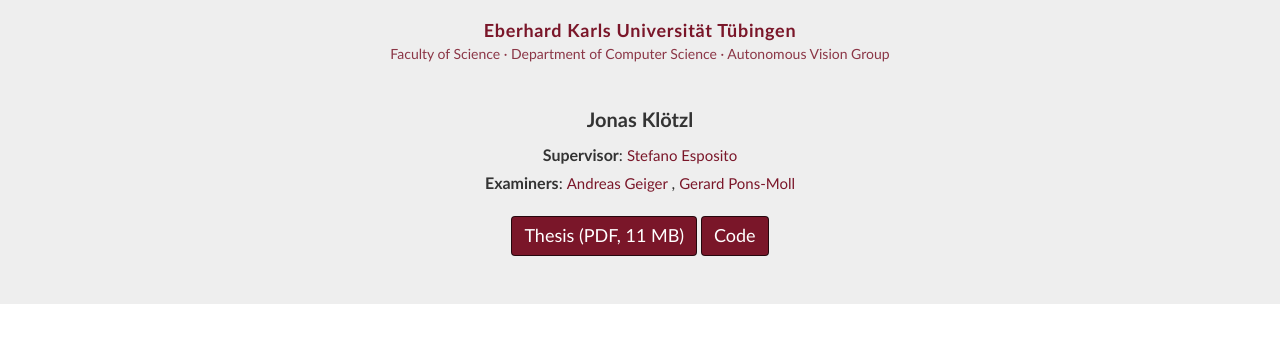
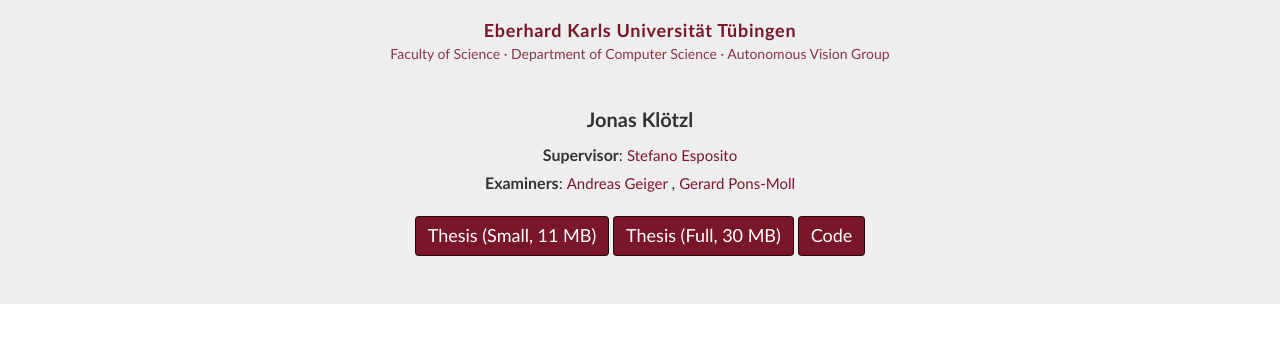
Before and after one commit to jonaskloetzl/MonoPriorsDyGauBench, a plain HTML site: page index.html in a window 1280 px wide. Shown: the part 182-542 px from the top of the page. Drawn offline with nearby package versions, Linux system fonts and the light colour scheme; some packages are replaced by stand-ins of ours; a script that the page names is missing; some icons are missing.

Commit message:
uploaded full resolution thesis

```diff
--- a/index.html
+++ b/index.html
@@ -150,7 +150,12 @@
             <a class="btn btn-primary" style="background-color:#7a1629; border-color:#000000b0;"
                 href="MasterThesisJonasKloetzl_small.pdf" target="_blank" rel="noopener noreferrer"
                 title="Open my Master’s thesis in a new window">
-                Thesis (PDF, 11 MB)
+                Thesis (Small, 11 MB)
+            </a>
+            <a class="btn btn-primary" style="background-color:#7a1629; border-color:#000000b0;"
+                href="MasterThesisJonasKloetzl_large.pdf" target="_blank" rel="noopener noreferrer"
+                title="Open my Master’s thesis in a new window">
+                Thesis (Full, 30 MB)
             </a>
             <!-- <a class="btn btn-primary" style="background-color:#7a1629; border-color:#000000b0;"
                 href="https://arxiv.org/abs/2412.04457">
```
Also changed, not shown: 1 other file.
